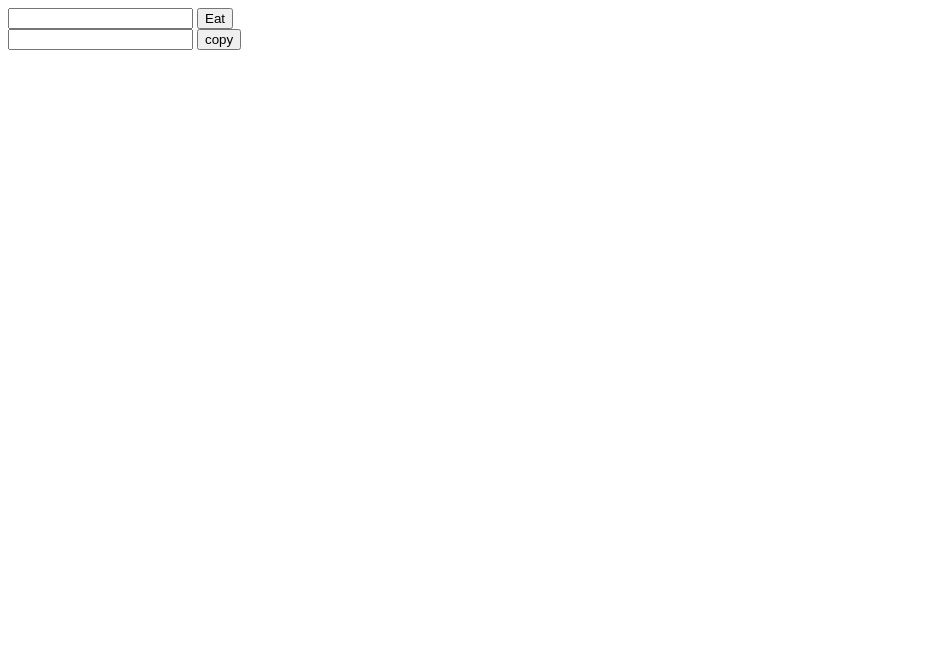
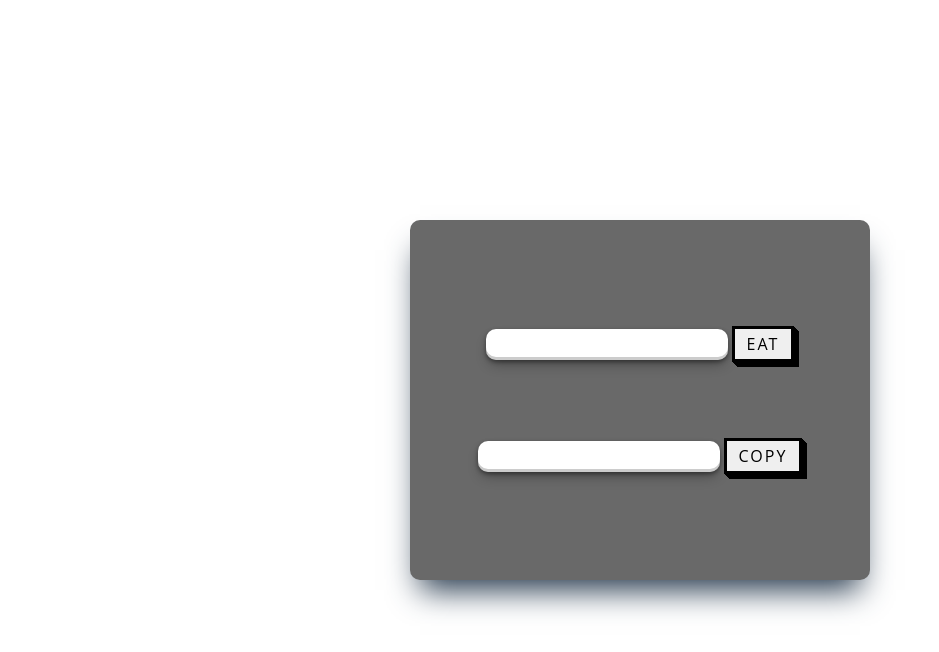
Before and after one commit to saikowluru2005/url-shortner, a plain HTML site: page index.html in a window 1280 px wide. Shown: the whole page, without its empty margins (0-939 px from the left). Drawn offline with Linux system fonts and the light colour scheme.

Commit message:
half_the_way

```diff
--- a/app.js
+++ b/app.js
@@ -0,0 +1,13 @@
+let original_link = document.getElementById("original_link");
+let short_link = document.getElementById("short_link");
+let generate = document.getElementById("generate");
+let copy = document.getElementById("copy");
+generate.addEventListener("click", () => {
+    let url = original_link.value;
+    fetch('url')
+        .then((resp) => resp.json())
+        .then((value) => {
+            console.log(value);
+
+        })
+})
--- a/index.html
+++ b/index.html
@@ -5,21 +5,23 @@
     <meta charset="UTF-8">
     <meta name="viewport" content="width=device-width, initial-scale=1.0">
     <title>URL eater</title>
+    <link rel="stylesheet" href="style.css">
 </head>
 
 <body>
     <div class="container">
         <div class="box">
             <div class="content">
-                <input type="text" class="input" id="original_link">
-                <button class="btn" id="generate">Eat</button>
+                <input type="text" class="input" id="original_link" placeholder="Enter link">
+                <button class="button-56 " id="generate">Eat</button>
             </div>
             <div class="content">
                 <input type="text" class="input" id="shorten_link">
-                <button class="btn" id="copy">copy</button>
+                <button class="button-56 " id="copy">copy</button>
             </div>
         </div>
     </div>
+    <script src="app.js"></script>
 </body>
 
 </html>
--- a/style.css
+++ b/style.css
@@ -0,0 +1,67 @@
+* {
+    margin: 0;
+    padding: 0;
+}
+
+.container {
+    background-color: #ffff;
+    height: 100vh;
+    width: 100vw;
+    display: flex;
+    justify-content: center;
+    align-items: center;
+}
+
+.box {
+    background-color: dimgray;
+    width: 400px;
+    height: 300px;
+    border-radius: 10px;
+    display: flex;
+    flex-direction: column;
+    justify-content: space-evenly;
+    align-items: center;
+    padding: 30px;
+    box-shadow: rgb(38, 57, 77) 0px 20px 30px -10px;
+}
+
+input {
+    border: 0;
+    box-shadow: rgba(0, 0, 0, 0.4) 0px 2px 4px, rgba(0, 0, 0, 0.3) 0px 7px 13px -3px, rgba(0, 0, 0, 0.2) 0px -3px 0px inset;
+    font-size: 18px;
+    padding: 5px;
+    border-radius: 10px;
+}
+
+input::placeholder {
+    color: #ffff;
+}
+
+.button-56 {
+    font-family: "Open Sans", sans-serif;
+    font-size: 16px;
+    letter-spacing: 2px;
+    text-decoration: none;
+    text-transform: uppercase;
+    color: #000;
+    cursor: pointer;
+    border: 3px solid;
+    padding: 0.25em 0.5em;
+    box-shadow: 1px 1px 0px 0px, 2px 2px 0px 0px, 3px 3px 0px 0px, 4px 4px 0px 0px, 5px 5px 0px 0px;
+    position: relative;
+    user-select: none;
+    -webkit-user-select: none;
+    touch-action: manipulation;
+}
+
+.button-56:active {
+    box-shadow: 0px 0px 0px 0px;
+    top: 5px;
+    left: 5px;
+}
+
+@media (min-width: 768px) {
+    .button-56 {
+        padding: 0.25em 0.75em;
+    }
+}
```
